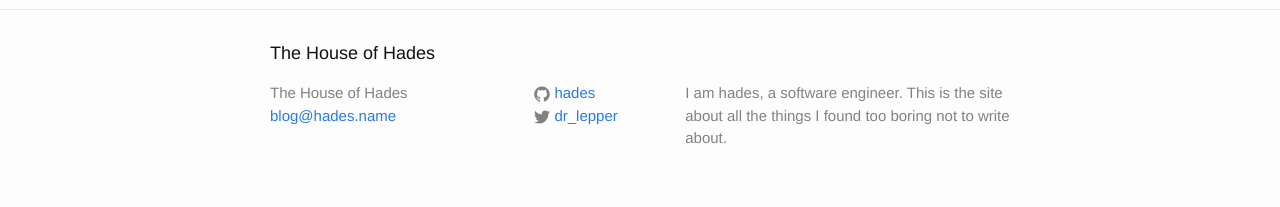
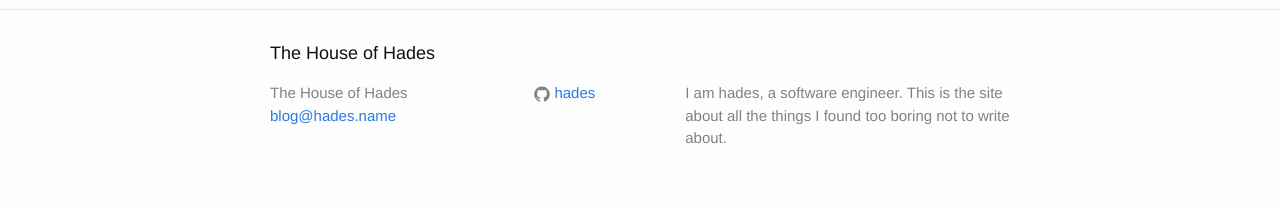
Before and after one commit to hades/hades.github.io, a Jekyll site: the page built from index.md, in a window 1280 px wide. Shown: the part 878-1085 px from the top of the page. Built offline with Jekyll 4.4.1, drawn with Linux system fonts in a browser that asks for light colours; our own code applies the rules of GitHub Pages for plain Markdown files.

Commit message:
delete twitter link

```diff
--- a/_config.yml
+++ b/_config.yml
@@ -5,7 +5,6 @@ description: >
   I am hades, a software engineer. This is the site about all the things
   I found too boring not to write about.
 url: "https://hades.github.io" # the base hostname & protocol for your site
-twitter_username: dr_lepper
 github_username:  hades
 permalink: "/:year/:month/:title"
 
```
